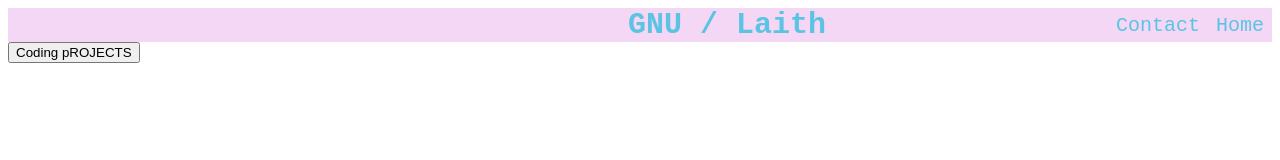
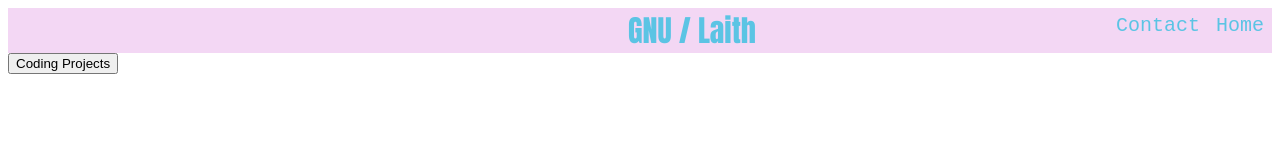
Before and after one commit to gnuslashlaith/Portfolio, a plain HTML site: page index.html in a window 1280 px wide. Drawn offline with Linux system fonts and the light colour scheme.

Commit message:
added new font

```diff
--- a/assets/styles.css
+++ b/assets/styles.css
@@ -4,7 +4,7 @@
     display: inline;
     left: 620px;
     font-size: 30px;
-    font-family: monospace;
+    font-family: impact;
 
 }
 
--- a/index.html
+++ b/index.html
@@ -12,6 +12,7 @@
             <button class="topButtons">Contact</button>
         </nav>
 
-        <button id="card" class="cardView"> Coding pROJECTS</button>
+        <button id="card" class="cardView"> Coding Projects
+        </button>
     </body>
 </html>
```
Also changed, not shown: fonts/Oswald/OFL.txt (added), fonts/Oswald/Oswald-VariableFont_wght.ttf (added), fonts/Oswald/README.txt (added), fonts/Oswald/static/Oswald-Bold.ttf (added), fonts/Oswald/static/Oswald-ExtraLight.ttf (added), fonts/Oswald/static/Oswald-Light.ttf (added), fonts/Oswald/static/Oswald-Medium.ttf (added), fonts/Oswald/static/Oswald-Regular.ttf (added), fonts/Oswald/static/Oswald-SemiBold.ttf (added).
